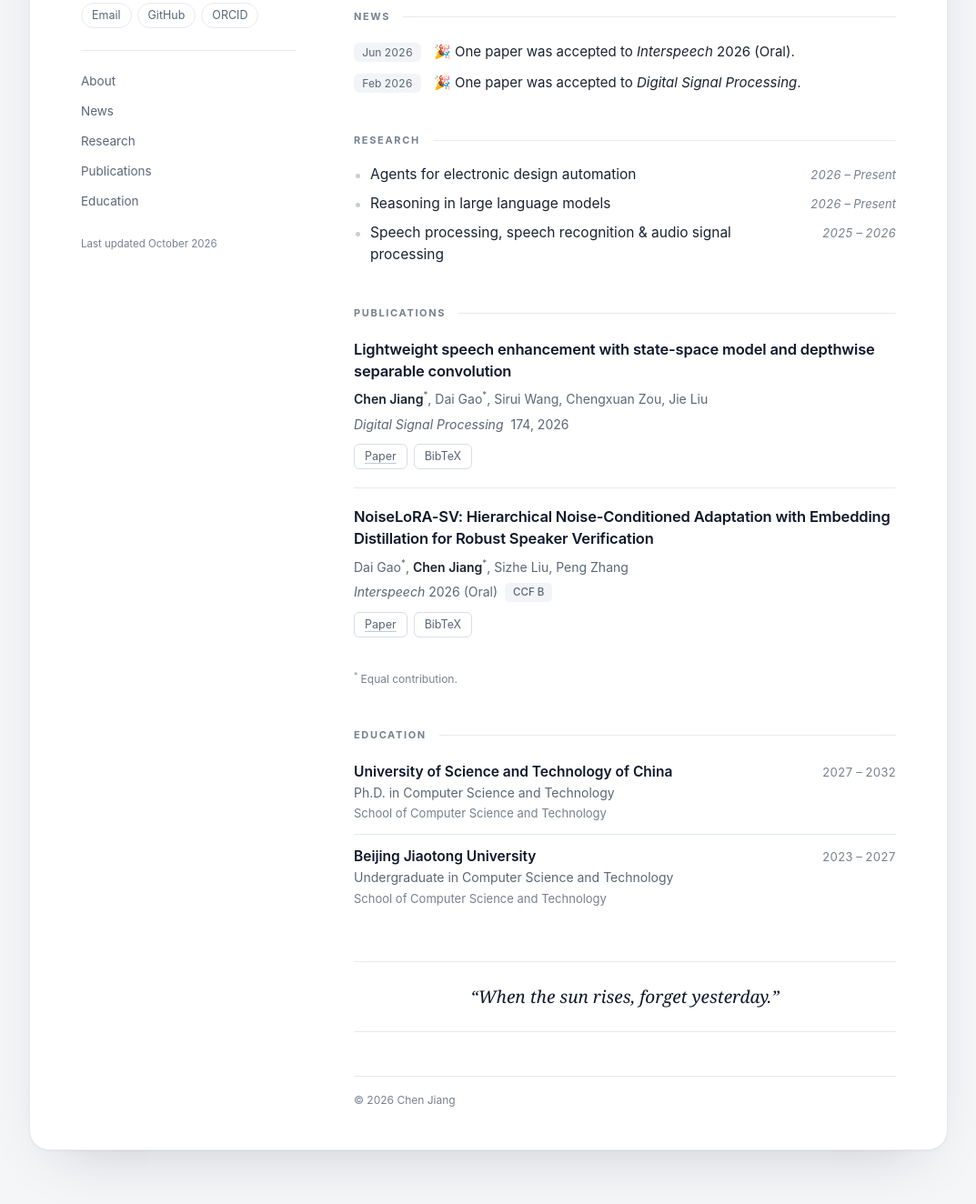
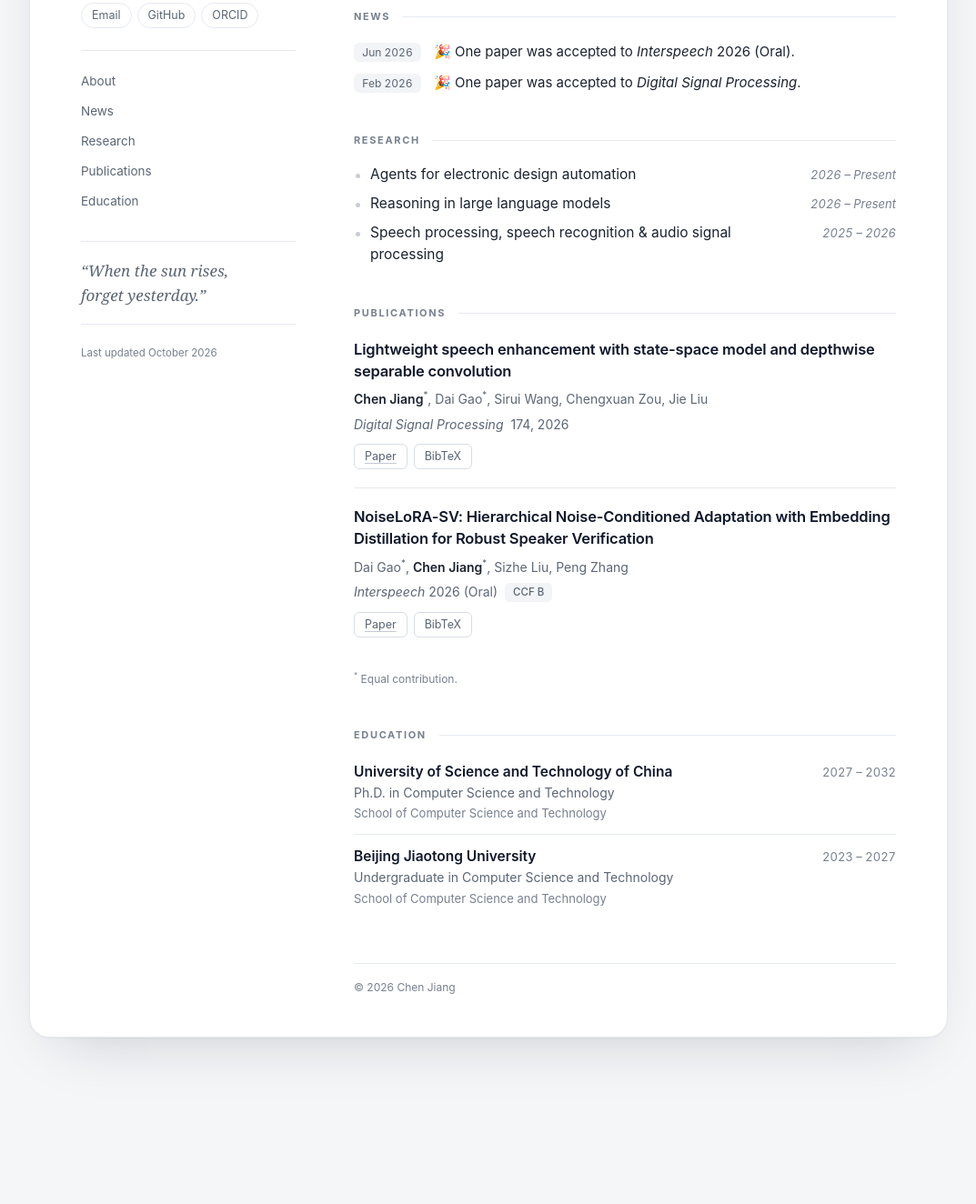
Before and after one commit to j128djsj/j128djsj.github.io, a plain HTML site: page index.html in a window 1280 px wide. Shown: the part 354-1678 px from the top of the page at 91% size, without its empty margins (103-1176 px from the left). After the commit the page ends 1567 px from the top, so only its background shows below. Drawn offline with Linux system fonts and the light colour scheme.

Commit message:
Move personal quote into the left sidebar

```diff
--- a/index.html
+++ b/index.html
@@ -13,7 +13,7 @@
   <link rel="canonical" href="https://j128djsj.github.io/">
   <title>Chen Jiang</title>
   <link rel="icon" href="assets/favicon.svg" type="image/svg+xml">
-  <link rel="stylesheet" href="style.css?v=20261025-fireworks-2">
+  <link rel="stylesheet" href="style.css?v=20261025-sidebar-quote-1">
   <script src="script.js?v=20261025-fireworks-2" defer></script>
 </head>
 <body id="top">
@@ -38,6 +38,10 @@
         <a href="#publications">Publications</a>
         <a href="#education">Education</a>
       </nav>
+
+      <blockquote class="pullquote">
+        <p>&ldquo;When the sun rises, forget yesterday.&rdquo;</p>
+      </blockquote>
 
       <p class="updated">Last updated October 2026</p>
     </aside>
@@ -114,10 +118,6 @@
         </div>
       </section>
 
-      <blockquote class="pullquote">
-        <p>&ldquo;When the sun rises, forget yesterday.&rdquo;</p>
-      </blockquote>
-
       <footer>
         <span>&copy; <span id="year">2026</span> Chen Jiang</span>
       </footer>
--- a/style.css
+++ b/style.css
@@ -143,19 +143,19 @@ h1 {
 /* ---------- pull quote ---------- */
 
 .pullquote {
-  margin: 46px 0 0;
-  padding: 24px 12px;
+  margin: 28px 0 0;
+  padding: 18px 0;
   border-top: 1px solid var(--line);
   border-bottom: 1px solid var(--line);
-  text-align: center;
+  text-align: left;
 }
 .pullquote p {
   margin: 0;
   font-family: Georgia, "Times New Roman", "Songti SC", serif;
   font-style: italic;
-  font-size: 19px;
-  line-height: 1.5;
-  color: var(--heading);
+  font-size: 17px;
+  line-height: 1.6;
+  color: var(--muted);
   text-wrap: balance;
 }
 
@@ -513,6 +513,7 @@ pre {
   .role { margin-bottom: 12px; }
   .contact { margin-bottom: 0; grid-column: 2; }
   .section-nav, .updated { display: none; }
+  .pullquote { grid-column: 1 / -1; margin-top: 24px; padding: 16px 0; }
   section + section { margin-top: 38px; }
 }
 
@@ -536,7 +537,7 @@ pre {
   .publication h3 { font-size: 16px; }
   .entry { grid-template-columns: minmax(0, 1fr); gap: 2px; }
   .entry-date { color: var(--muted); }
-  .pullquote { margin-top: 36px; padding: 20px 4px; }
+  .pullquote { padding: 14px 0; }
   .pullquote p { font-size: 17px; }
 }
 
```
